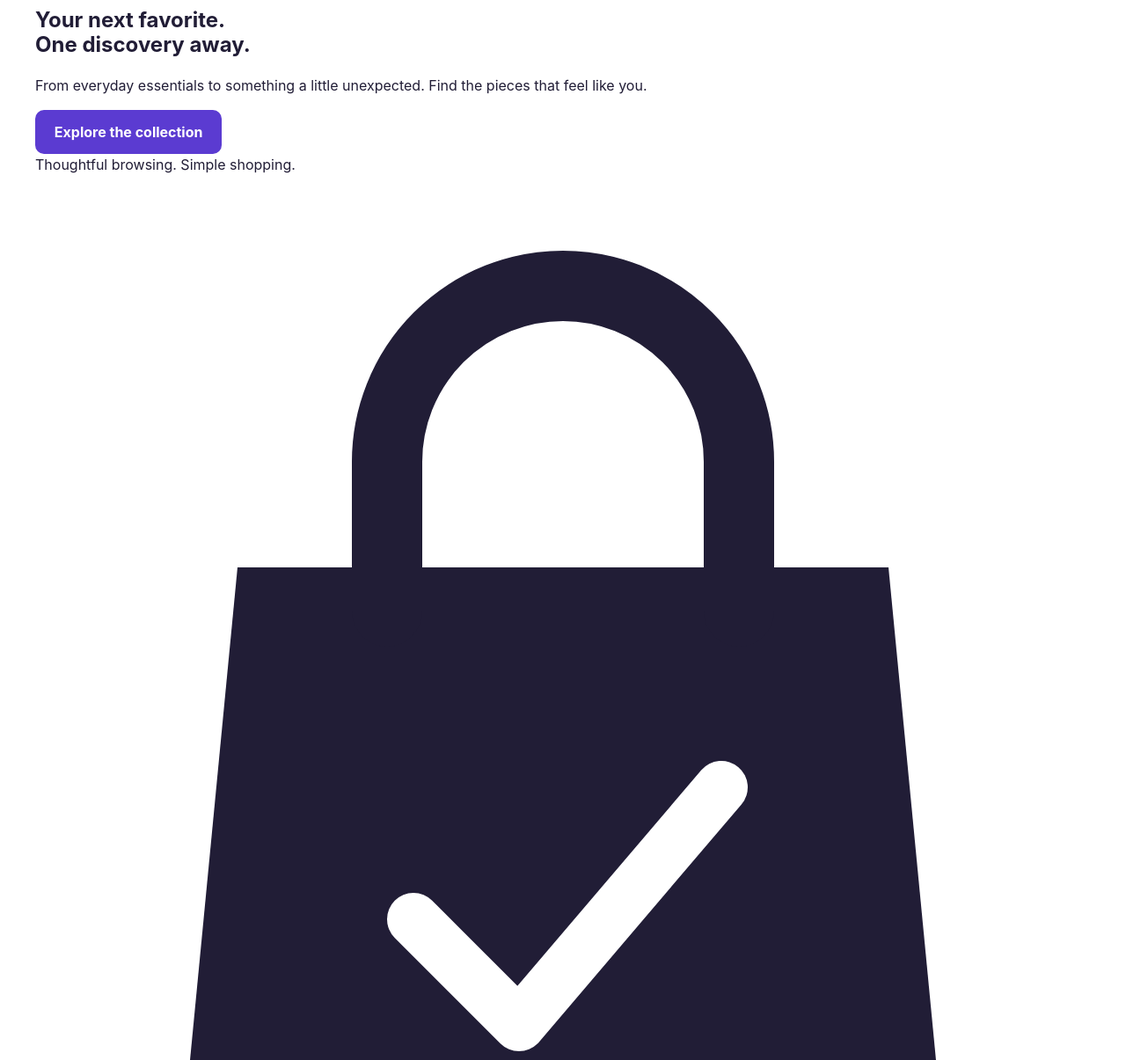
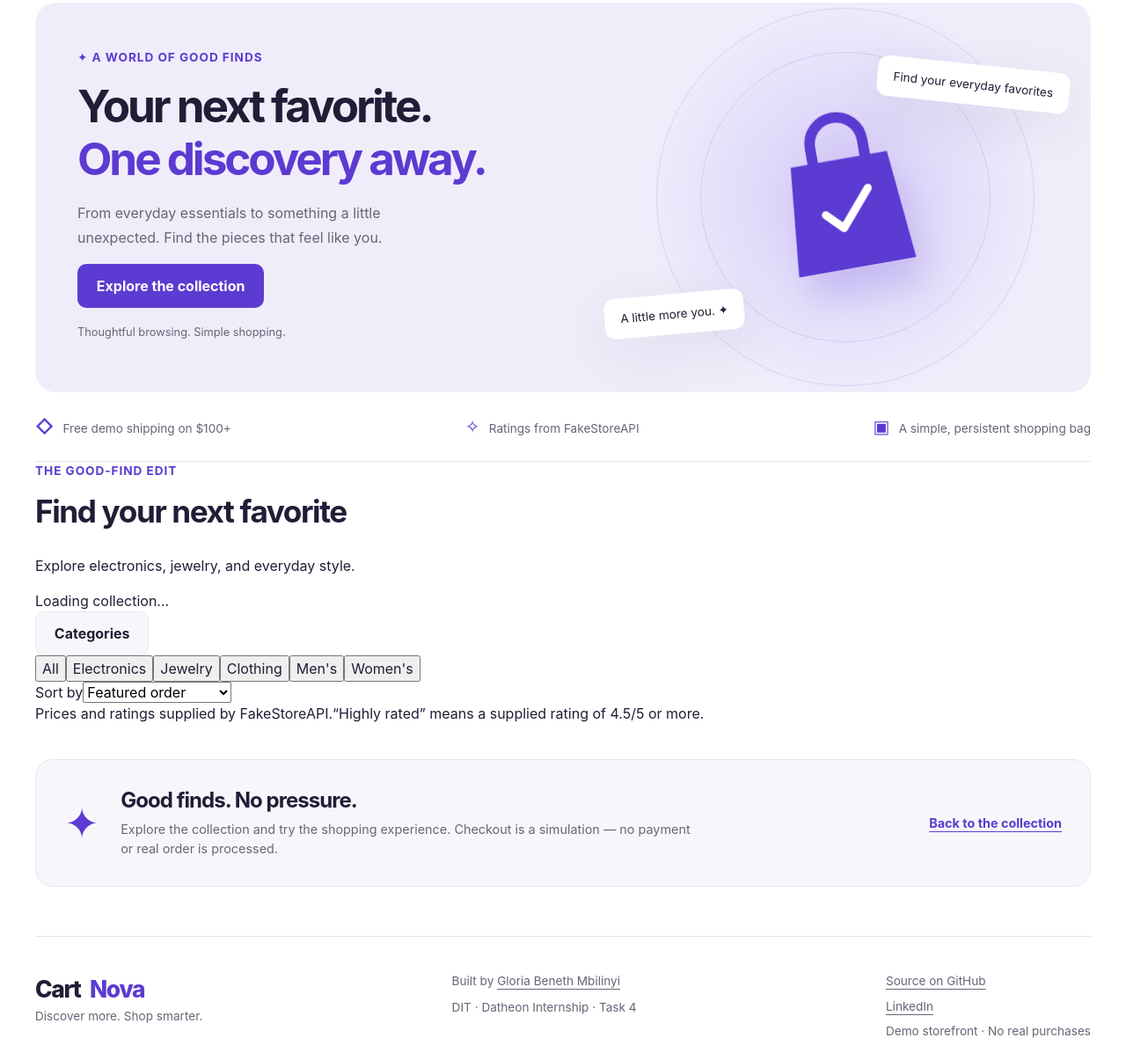
Before and after one commit to gloria-mbilinyi/cartnova-datheon, a website: page index.html in a window 1280 px wide. Shown: the part 218-1423 px from the top of the page at 88% size. Drawn offline with Linux system fonts and the light colour scheme.

Commit message:
feat: design storefront hero and transparent demo messaging

```diff
--- /dev/null
+++ b/css/storefront.css
@@ -0,0 +1,20 @@
+.hero { margin-block:30px 0; display:grid; grid-template-columns:1.15fr 1fr; min-height:430px; background:var(--hero); border-radius:24px; overflow:hidden; }
+.hero-copy { padding:52px 0 44px 48px; position:relative; z-index:1; }
+.hero h1 { font-size:clamp(2.3rem,4vw,3.7rem); letter-spacing:-.06em; margin:0 0 1.2rem; }
+.hero h1 span { color:var(--accent); }
+.hero-copy>p:not(.eyebrow) { color:var(--muted); max-width:390px; font-size:1rem; line-height:1.7; }
+.hero-copy .hero-note { font-size:.8rem!important; margin-top:1.1rem; }
+.hero-art { position:relative; display:grid; place-items:center; min-width:0; background:radial-gradient(circle,#d5cbf9 0,transparent 65%); }
+.hero-bag { width:180px; color:var(--accent); transform:rotate(-10deg); filter:drop-shadow(10px 30px 20px #5b3bd130); }
+.orbit { position:absolute; border:1px solid #5b3bd125; border-radius:50%; width:330px; height:330px; }
+.orbit-two { width:430px; height:430px; }
+.floating-label { position:absolute; background:var(--raised); color:var(--ink); border-radius:12px; padding:13px 18px; font-size:.85rem; box-shadow:var(--shadow); }
+.label-top { top:70px; right:24px; transform:rotate(6deg); }.label-bottom { bottom:65px; left:5px; transform:rotate(-5deg); }
+.benefits { display:flex; justify-content:space-between; gap:1rem; padding-block:24px; border-bottom:1px solid var(--line); font-size:.85rem; color:var(--muted); }
+.benefits b { color:var(--accent); font-size:1.25rem; margin-right:.4rem; }
+.closing-note { display:flex; align-items:center; gap:24px; background:var(--surface); border:1px solid var(--line); border-radius:20px; padding:32px; margin-block:40px 56px; }
+.closing-note>span { font-size:3rem; color:var(--accent); }.closing-note h2 { font-size:1.5rem; margin-bottom:.5rem; }.closing-note p { color:var(--muted); max-width:650px; margin:0; font-size:.9rem; }.closing-note>a { margin-left:auto; white-space:nowrap; color:var(--accent); font-size:.9rem; font-weight:650; }
+.site-footer { display:flex; justify-content:space-between; gap:2rem; padding-block:40px; border-top:1px solid var(--line); font-size:.85rem; color:var(--muted); }
+.site-footer .brand { color:var(--ink); }.site-footer p { margin-bottom:.6rem; }.site-footer>div:last-child { display:flex; flex-direction:column; gap:.5rem; }
+@media(max-width:900px) { .hero { grid-template-columns:1.3fr 1fr; }.hero-copy { padding:36px 0 32px 30px; }.hero-art { transform:scale(.85); }.floating-label { max-width:160px; }.label-top { right:-12px; }.label-bottom { left:-12px; }.closing-note { flex-wrap:wrap; }.closing-note>a { margin-left:0; }.benefits { flex-wrap:wrap; }.site-footer { flex-wrap:wrap; } }
+@media(max-width:600px) { .hero { grid-template-columns:1fr; margin-top:16px; }.hero-copy { padding:28px 24px 0; }.hero h1 { font-size:2.45rem; }.hero-art { height:230px; transform:scale(.8); }.hero-bag { width:140px; }.orbit { width:220px; height:220px; }.orbit-two { width:300px; height:300px; }.label-top { top:10px; right:0; }.label-bottom { bottom:15px; left:0; }.benefits { gap:.6rem; padding-block:18px; }.benefits span { font-size:.8rem; }.closing-note { padding:24px; }.closing-note>span { display:none; }.site-footer { flex-direction:column; gap:1.1rem; }.hero-copy .eyebrow { font-size:.75rem; } }
--- a/css/styles.css
+++ b/css/styles.css
@@ -1,5 +1,6 @@
 @import url('./variables.css');
 @import url('./navigation.css');
+@import url('./storefront.css');
 * { box-sizing:border-box; }
 html { scroll-behavior:smooth; scroll-padding-top:1rem; }
 body { margin:0; background:var(--bg); color:var(--ink); line-height:1.5; }
```
